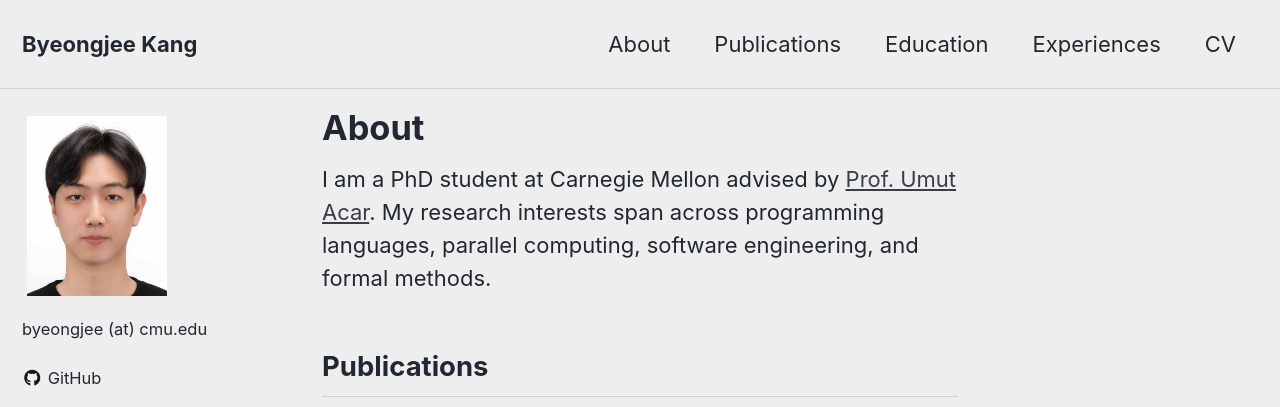
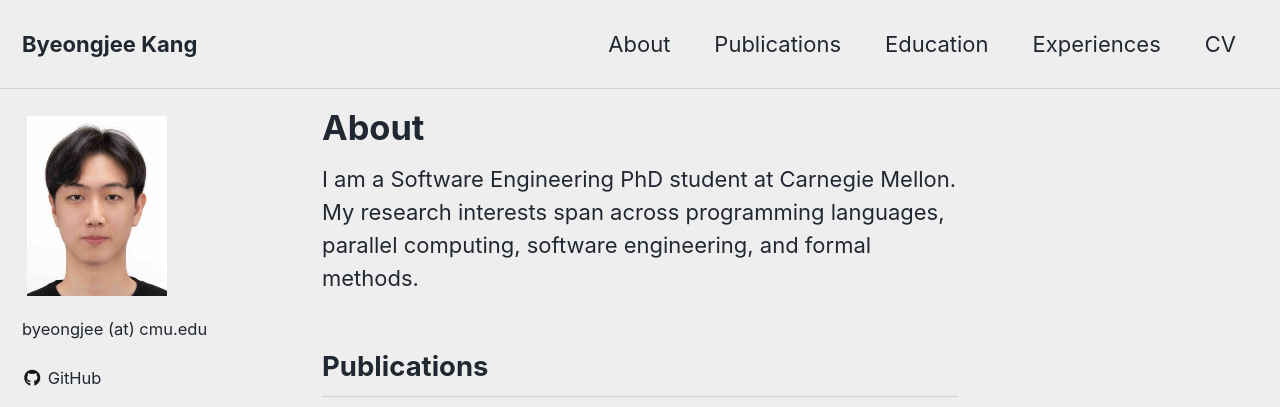
Before and after one commit to byeongjee/byeongjee.github.io, a Jekyll site: the page built from _pages/home.md, in a window 1280 px wide and 900 px high, cut to the strip 0-407 px from the top of the window. Built offline with Jekyll 4.4.1, drawn with Linux system fonts in a browser that asks for light colours; cached includes are drawn as plain includes; a style sheet for code colours, icons or effects is not loaded.

Commit message:
Update home

```diff
--- a/_pages/home.md
+++ b/_pages/home.md
@@ -5,7 +5,7 @@ title: "About"
 ---
 
 
-I am a PhD student at Carnegie Mellon advised by [Prof. Umut Acar](https://www.umut-acar.org/).
+I am a Software Engineering PhD student at Carnegie Mellon.
 My research interests span across
 programming languages,
 parallel computing,
```
